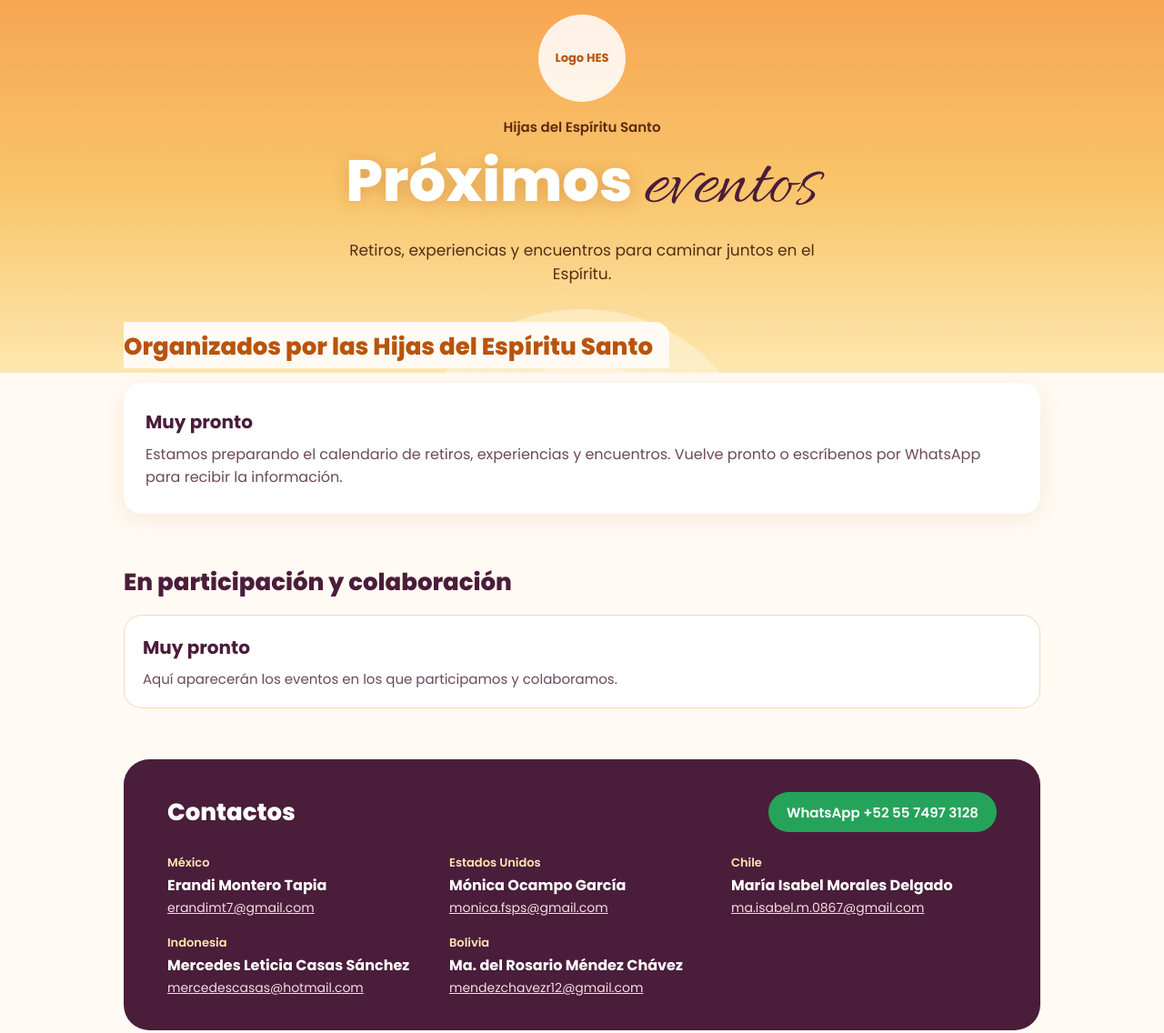
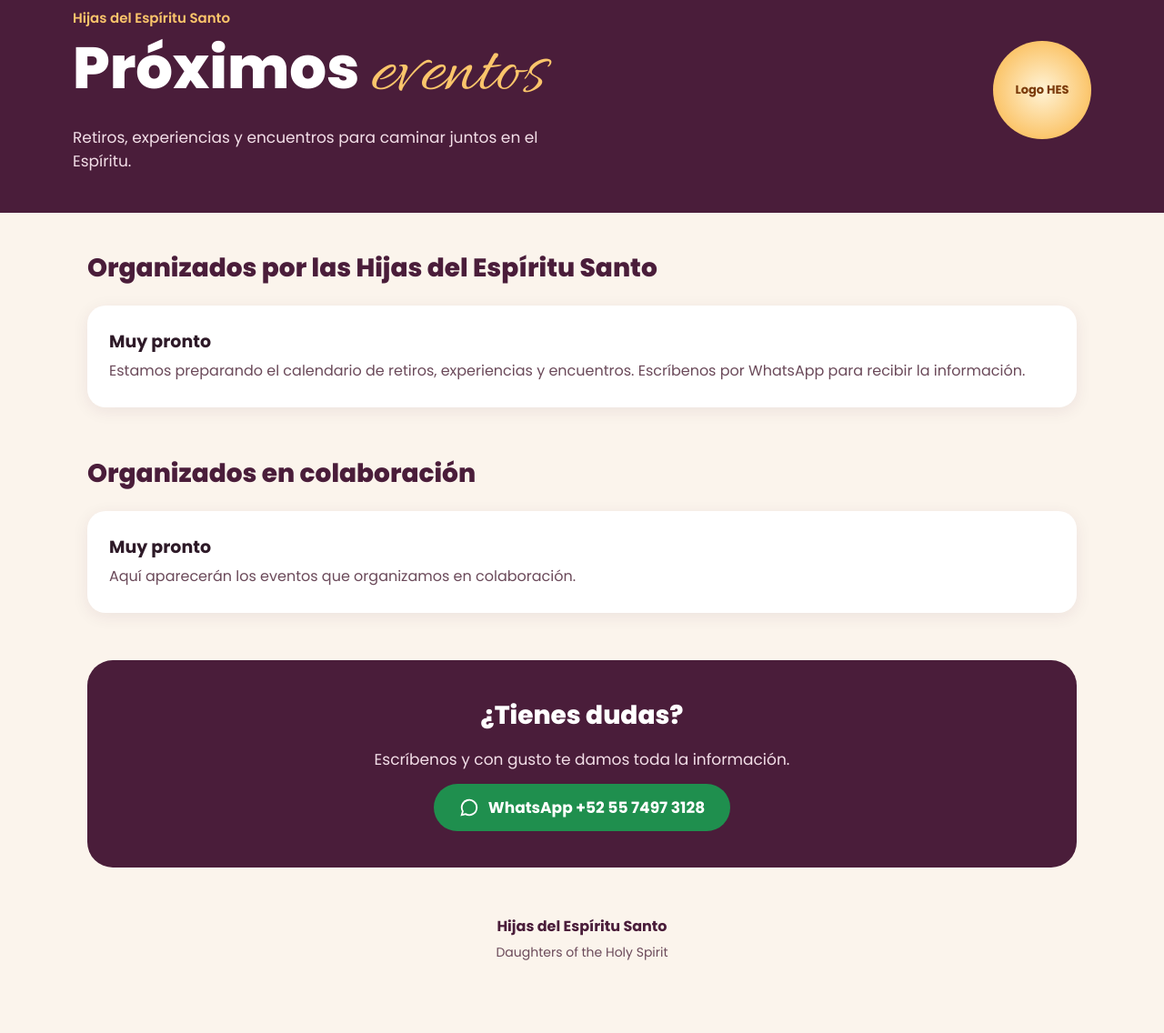
Before and after one commit to picontagency/proximos-eventos-hes, a plain HTML site: page index.html in a window 1280 px wide. Shown: the part 40-1176 px from the top of the page at 91% size. Drawn offline with Linux system fonts and the light colour scheme.

Commit message:
Add files via upload

```diff
--- a/index.html
+++ b/index.html
@@ -9,64 +9,54 @@
 <link href="https://fonts.googleapis.com/css2?family=Allura&family=Poppins:wght@400;600;700;800&display=swap" rel="stylesheet">
 <style>
 *{box-sizing:border-box}
-body{margin:0;font-family:Poppins,system-ui,sans-serif;color:#3b1d2e;background:#fffaf3}
-a{color:#4a1d3a}
-header{background:linear-gradient(180deg,#f6a04d 0%,#f9c56b 55%,#fde7b0 100%);padding:56px 20px 96px;text-align:center;position:relative;overflow:hidden}
-header .sol{position:absolute;left:50%;bottom:-130px;transform:translateX(-50%);opacity:.55;width:520px;max-width:120%}
-.cab{position:relative;display:flex;flex-direction:column;align-items:center;gap:10px}
-.logo{width:96px;height:96px;border-radius:50%;background:rgba(255,255,255,.85);display:flex;align-items:center;justify-content:center;font-size:13px;font-weight:700;color:#b8540c;overflow:hidden}
+body{margin:0;font-family:Poppins,system-ui,sans-serif;color:#2e1a28;background:#fbf4ec}
+header{background:#4a1d3a;color:#fff;padding:48px 20px 44px}
+.cab{max-width:1120px;margin:0 auto;display:flex;flex-wrap:wrap;align-items:center;justify-content:space-between;gap:24px}
+.cab>div:first-child{flex:1 1 420px;display:flex;flex-direction:column;gap:6px}
+.nombre{font-size:15px;font-weight:600;color:#fbc56b}
+h1{margin:0;font-size:clamp(40px,7vw,64px);line-height:1.05;font-weight:800}
+h1 em{font-family:Allura,cursive;font-style:normal;font-weight:400;font-size:1.35em;color:#fbc56b}
+.intro{margin:4px 0 0;max-width:520px;font-size:17px;line-height:1.55;color:#f3dfe8}
+.logo{width:108px;height:108px;border-radius:50%;background:radial-gradient(circle,#fff3d6 0%,#fbc56b 70%);display:flex;align-items:center;justify-content:center;font-size:13px;font-weight:700;color:#7a3a0a;flex:none;overflow:hidden}
 .logo img{width:100%;height:100%;object-fit:contain}
-.nombre{margin:6px 0 0;font-size:15px;font-weight:600;color:#5a2a14}
-h1{margin:0;font-size:clamp(40px,7vw,64px);line-height:1.05;font-weight:800;color:#fff;text-shadow:0 2px 18px rgba(150,60,0,.25)}
-h1 em{font-family:Allura,cursive;font-style:normal;font-weight:400;font-size:1.35em;color:#4a1d3a;text-shadow:none}
-.intro{margin:0;max-width:560px;font-size:17px;line-height:1.55;color:#5a2a14}
-main{max-width:1040px;margin:-56px auto 0;padding:0 16px 64px;position:relative;display:flex;flex-direction:column;gap:56px}
-section{display:flex;flex-direction:column;gap:16px}
-h2{margin:0;font-size:26px;font-weight:800}
-.t1{color:#b8540c;background:#fffaf3;align-self:flex-start;padding:8px 18px 4px 0;border-radius:0 16px 0 0}
-.ev{display:grid;grid-template-columns:104px minmax(0,1fr);background:#fff;border-radius:20px;box-shadow:0 6px 24px rgba(184,84,12,.10);overflow:hidden}
-.fecha{background:#f07e07;color:#fff;display:flex;flex-direction:column;align-items:center;justify-content:center;padding:16px 6px;text-align:center}
-.fecha b{font-size:30px;line-height:1}.fecha span{font-size:14px;font-weight:600;margin-top:4px}.fecha small{font-size:12px;opacity:.9}
-.info{display:flex;flex-wrap:wrap;align-items:center;justify-content:space-between;gap:14px 24px;padding:18px 20px}
-.info>div:first-child{flex:1 1 260px;display:flex;flex-direction:column;gap:4px}
-h3{margin:0;font-size:20px;font-weight:700;color:#4a1d3a}
-.info p,.ot p{margin:0;font-size:15px;color:#6b4a5a}
-.ciudad{display:flex;align-items:center;gap:6px;font-weight:600;color:#b8540c!important}
-.bts{display:flex;flex-wrap:wrap;gap:10px}
-.btn{display:inline-flex;align-items:center;justify-content:center;min-height:44px;padding:0 20px;border-radius:999px;font-weight:600;font-size:15px;text-decoration:none}
-.btn:hover{filter:brightness(.95)}.btn:focus-visible{outline:3px solid #4a1d3a;outline-offset:2px}
-.b1{background:#fde7b0;color:#7a3a0a}.b2{background:#7a2e52;color:#fff}
-.grid{display:grid;grid-template-columns:repeat(auto-fit,minmax(260px,1fr));gap:16px}
-.ot{background:#fff;border:1px solid #f3d9b8;border-radius:20px;padding:20px;display:flex;flex-direction:column;gap:8px}
-.ot .f{font-size:14px;font-weight:700;color:#f07e07}.ot .bts{margin-top:auto;padding-top:6px}
-.t2{color:#4a1d3a}
-.contactos{background:#4a1d3a;color:#fff;border-radius:28px;padding:36px clamp(20px,4vw,48px);gap:24px}
-.contactos .top{display:flex;flex-wrap:wrap;align-items:center;justify-content:space-between;gap:16px}
-.wa{background:#25a35a;color:#fff}
-.cts{display:grid;grid-template-columns:repeat(auto-fit,minmax(220px,1fr));gap:18px}
-.ct{display:flex;flex-direction:column;gap:2px}.ct span{font-size:13px;font-weight:600;color:#fde7b0}.ct b{font-size:16px}.ct a{font-size:14px;color:#f6dbe6;overflow-wrap:anywhere}
-  .vacio{background:#fff;border-radius:20px;box-shadow:0 6px 24px rgba(184,84,12,.10);padding:28px 24px;display:flex;flex-direction:column;gap:8px}.vacio p{margin:0;font-size:16px;color:#6b4a5a}
-footer{display:flex;flex-direction:column;align-items:center;gap:10px;text-align:center}
-footer .firma{margin:0;font-family:Allura,cursive;font-size:40px;color:#b8540c}
-footer p{margin:0;font-size:14px;color:#6b4a5a}
-@media(max-width:560px){.ev{grid-template-columns:84px minmax(0,1fr)}.fecha b{font-size:24px}.btn{flex:1 1 auto}}
+main{max-width:1120px;margin:0 auto;padding:40px 16px 64px;display:flex;flex-direction:column;gap:52px}
+section{display:flex;flex-direction:column;gap:20px}
+h2{margin:0;font-size:clamp(22px,3vw,28px);font-weight:800;color:#4a1d3a}
+.grid{display:grid;grid-template-columns:repeat(auto-fill,minmax(250px,1fr));gap:20px}
+.card{background:#fff;border-radius:20px;overflow:hidden;box-shadow:0 4px 18px rgba(74,29,58,.10);display:flex;flex-direction:column}
+.poster{display:block;aspect-ratio:3/4;background:#f6e3c7}
+.poster img{width:100%;height:100%;object-fit:cover;display:block}
+.vacio-p{display:flex;align-items:center;justify-content:center;background:linear-gradient(170deg,#f8b35a,#fff1d2)}
+.vacio-p span{background:rgba(255,255,255,.9);color:#7a3a0a;font-size:13px;font-weight:700;padding:6px 12px;border-radius:999px}
+.txt{padding:16px 18px 18px;display:flex;flex-direction:column;gap:6px;flex:1}
+.fecha{margin:0;font-size:14px;font-weight:700;color:#f07e07}
+h3{margin:0;font-size:19px;font-weight:700;color:#2e1a28;line-height:1.3}
+.ciudad{margin:0 0 10px;display:flex;align-items:center;gap:6px;font-size:15px;font-weight:600;color:#6b4a5a}
+.bts{display:flex;flex-wrap:wrap;gap:10px;margin-top:auto}
+.btn{display:flex;align-items:center;justify-content:center;min-height:44px;padding:0 14px;border-radius:12px;font-weight:600;font-size:14px;text-decoration:none;flex:1 1 0;text-align:center}
+.btn:focus-visible{outline:3px solid #f07e07;outline-offset:2px}
+.b1{background:#fff1d2;color:#7a3a0a}.b2{background:#4a1d3a;color:#fff}.off{opacity:.6}
+.pronto{background:#fff;border-radius:20px;padding:28px 24px;box-shadow:0 4px 18px rgba(74,29,58,.08);display:flex;flex-direction:column;gap:6px}
+.pronto p{margin:0;font-size:16px;color:#6b4a5a}
+.dudas{background:#4a1d3a;color:#fff;border-radius:28px;padding:40px clamp(20px,4vw,48px);display:flex;flex-direction:column;align-items:center;text-align:center;gap:14px}
+.dudas h2{color:#fff}.dudas p{margin:0;font-size:17px;color:#f3dfe8;max-width:520px}
+.wa{display:inline-flex;align-items:center;gap:10px;min-height:52px;padding:0 28px;border-radius:999px;background:#1f8f4e;color:#fff;font-weight:700;font-size:17px;text-decoration:none}
+footer{display:flex;flex-direction:column;align-items:center;gap:6px;text-align:center;font-size:14px;color:#6b4a5a}
+footer b{font-size:16px;color:#4a1d3a}
 </style>
 </head>
 <body>
-<header>
-<svg class="sol" aria-hidden="true" viewBox="0 0 520 260"><circle cx="260" cy="260" r="200" fill="#fff6dc"/><circle cx="260" cy="260" r="140" fill="#fff"/></svg>
-<div class="cab">
-<div class="logo">Logo HES</div>
-<p class="nombre">Hijas del Espíritu Santo</p>
+<header><div class="cab"><div>
+<span class="nombre">Hijas del Espíritu Santo</span>
 <h1>Próximos <em>eventos</em></h1>
 <p class="intro">Retiros, experiencias y encuentros para caminar juntos en el Espíritu.</p>
-</div>
-</header>
+</div><div class="logo">Logo HES</div></div></header>
 <main>
-<section><h2 class="t1">Organizados por las Hijas del Espíritu Santo</h2><article class="vacio"><h3>Muy pronto</h3><p>Estamos preparando el calendario de retiros, experiencias y encuentros. Vuelve pronto o escríbenos por WhatsApp para recibir la información.</p></article></section>
-<section><h2 class="t2">En participación y colaboración</h2><div class="grid"><article class="ot"><h3>Muy pronto</h3><p>Aquí aparecerán los eventos en los que participamos y colaboramos.</p></article></div></section>
-<section class="contactos"><div class="top"><h2>Contactos</h2><a class="btn wa" href="https://wa.me/525574973128">WhatsApp +52 55 7497 3128</a></div><div class="cts"><div class="ct"><span>México</span><b>Erandi Montero Tapia</b><a href="mailto:erandimt7@gmail.com">erandimt7@gmail.com</a></div><div class="ct"><span>Estados Unidos</span><b>Mónica Ocampo García</b><a href="mailto:monica.fsps@gmail.com">monica.fsps@gmail.com</a></div><div class="ct"><span>Chile</span><b>María Isabel Morales Delgado</b><a href="mailto:ma.isabel.m.0867@gmail.com">ma.isabel.m.0867@gmail.com</a></div><div class="ct"><span>Indonesia</span><b>Mercedes Leticia Casas Sánchez</b><a href="mailto:mercedescasas@hotmail.com">mercedescasas@hotmail.com</a></div><div class="ct"><span>Bolivia</span><b>Ma. del Rosario Méndez Chávez</b><a href="mailto:mendezchavezr12@gmail.com">mendezchavezr12@gmail.com</a></div></div></section>
-<footer><p class="firma">Hijas del Espíritu Santo</p><p>Daughters of the Holy Spirit</p><p>Facebook · Instagram · YouTube · TikTok · Spotify</p></footer>
+<section><h2>Organizados por las Hijas del Espíritu Santo</h2><div class="pronto"><h3>Muy pronto</h3><p>Estamos preparando el calendario de retiros, experiencias y encuentros. Escríbenos por WhatsApp para recibir la información.</p></div></section>
+<section><h2>Organizados en colaboración</h2><div class="pronto"><h3>Muy pronto</h3><p>Aquí aparecerán los eventos que organizamos en colaboración.</p></div></section>
+<section class="dudas"><h2>¿Tienes dudas?</h2><p>Escríbenos y con gusto te damos toda la información.</p>
+<a class="wa" href="https://wa.me/525574973128" target="_blank" rel="noopener"><svg aria-hidden="true" width="22" height="22" viewBox="0 0 24 24" fill="none" stroke="currentColor" stroke-width="2"><path d="M21 12a9 9 0 0 1-13.5 7.8L3 21l1.3-4.4A9 9 0 1 1 21 12z"/></svg>WhatsApp +52 55 7497 3128</a></section>
+<footer><b>Hijas del Espíritu Santo</b><span>Daughters of the Holy Spirit</span></footer>
 </main>
 </body>
 </html>
```
